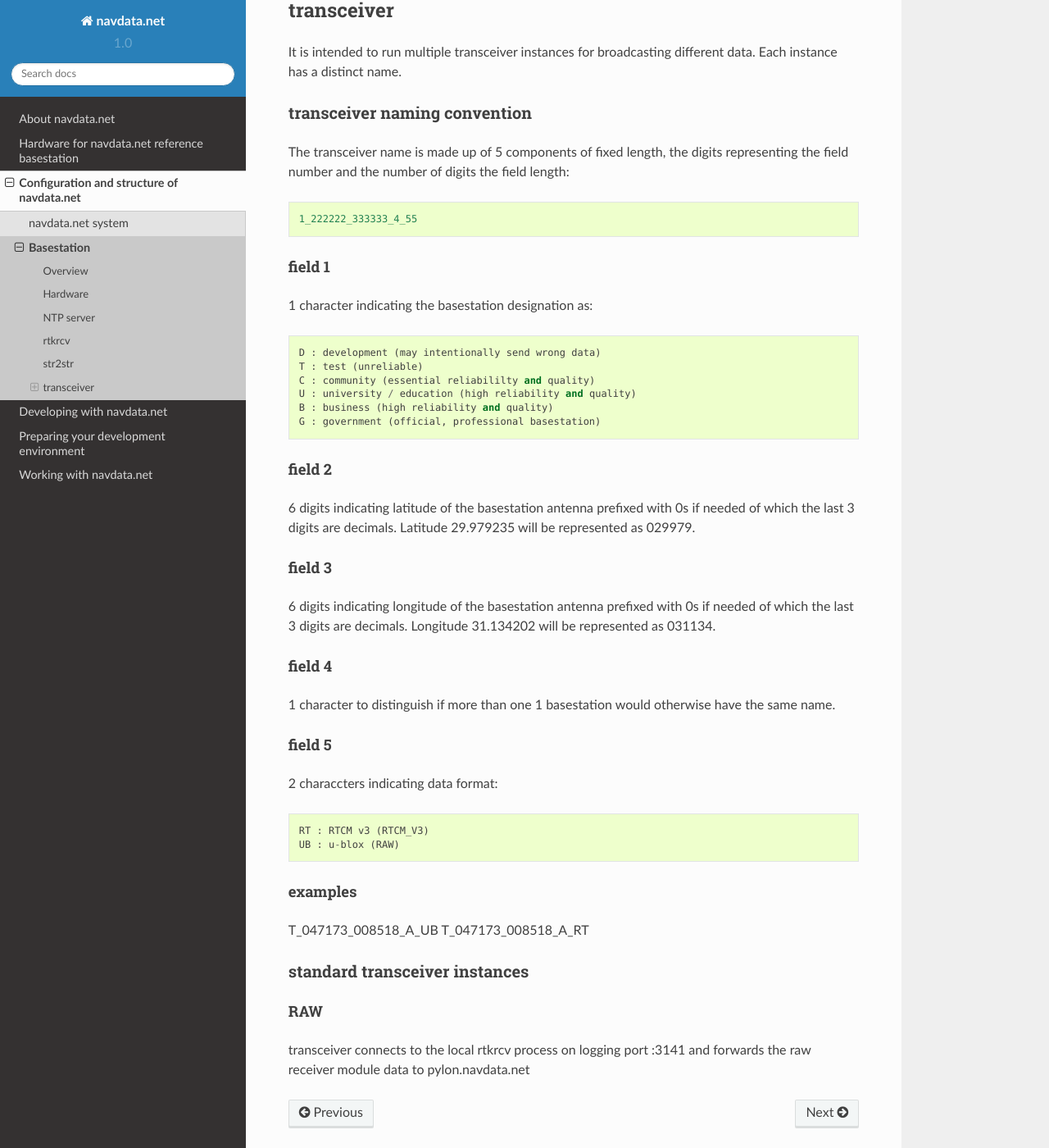
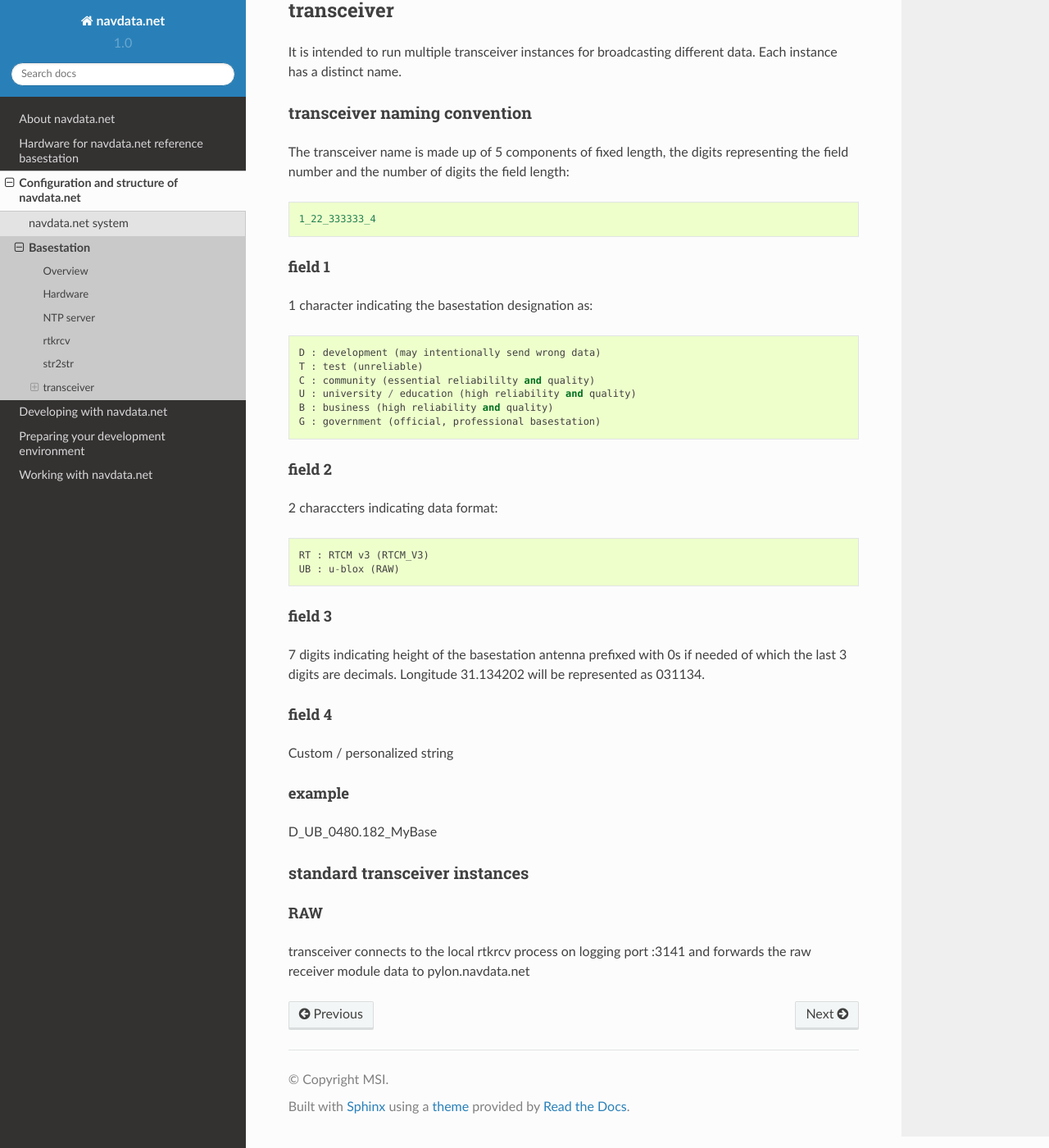
Before and after one commit to navdata-net/documentation, a Sphinx documentation site: the page built from source/configuration/basestation.rst, in a window 1280 px wide and 1400 px high, scrolled down 1110 px. Shown: the whole window at 82% size. Built offline with Sphinx 7.4.7 and the Read the Docs theme 2.0.0, drawn with Linux system fonts in a browser that asks for light colours.

Commit message:
Change basestation naming

```diff
--- a/source/configuration/basestation.rst
+++ b/source/configuration/basestation.rst
@@ -64,7 +64,7 @@ transceiver naming convention
 The transceiver name is made up of 5 components of fixed length, the digits
 representing the field number and the number of digits the field length::
 
-  1_222222_333333_4_55
+  1_22_333333_4
 
 
 field 1
@@ -83,15 +83,16 @@ field 1
 field 2
 '''''''
 
-6 digits indicating latitude of the basestation antenna prefixed with 0s if
-needed of which the last 3 digits are decimals.
-Latitude 29.979235 will be represented as 029979.
+2 characcters indicating data format::
+
+  RT : RTCM v3 (RTCM_V3)
+  UB : u-blox (RAW)
 
 
 field 3
 '''''''
 
-6 digits indicating longitude of the basestation antenna prefixed with 0s if
+7 digits indicating height of the basestation antenna prefixed with 0s if
 needed of which the last 3 digits are decimals.
 Longitude 31.134202 will be represented as 031134.
 
@@ -99,24 +100,13 @@ Longitude 31.134202 will be represented as 031134.
 field 4
 '''''''
 
-1 character to distinguish if more than one 1 basestation would otherwise have
-the same name.
+Custom / personalized string
 
 
-field 5
+example
 '''''''
 
-2 characcters indicating data format::
-
-  RT : RTCM v3 (RTCM_V3)
-  UB : u-blox (RAW)
-
-
-examples
-''''''''
-
-T_047173_008518_A_UB
-T_047173_008518_A_RT
+D_UB_0480.182_MyBase
 
 
 
```
